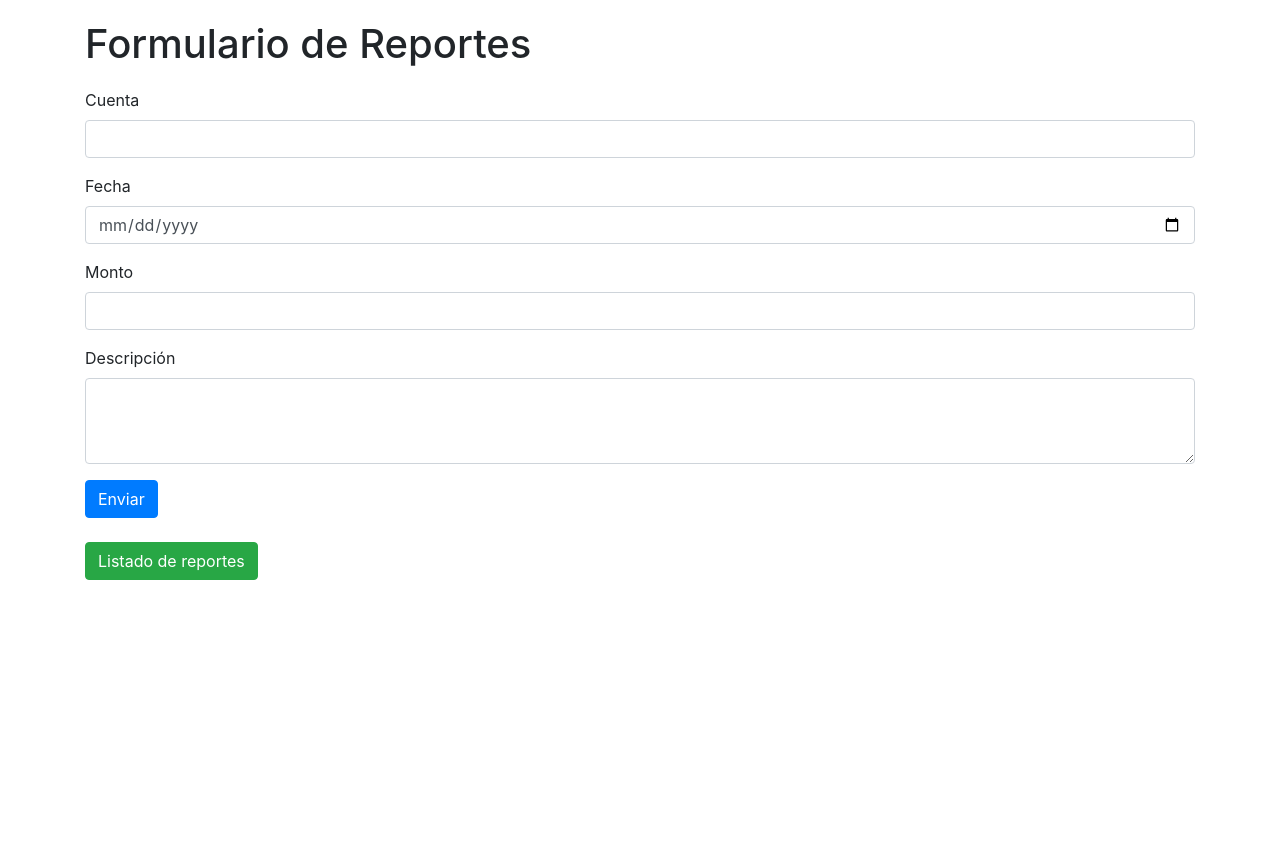
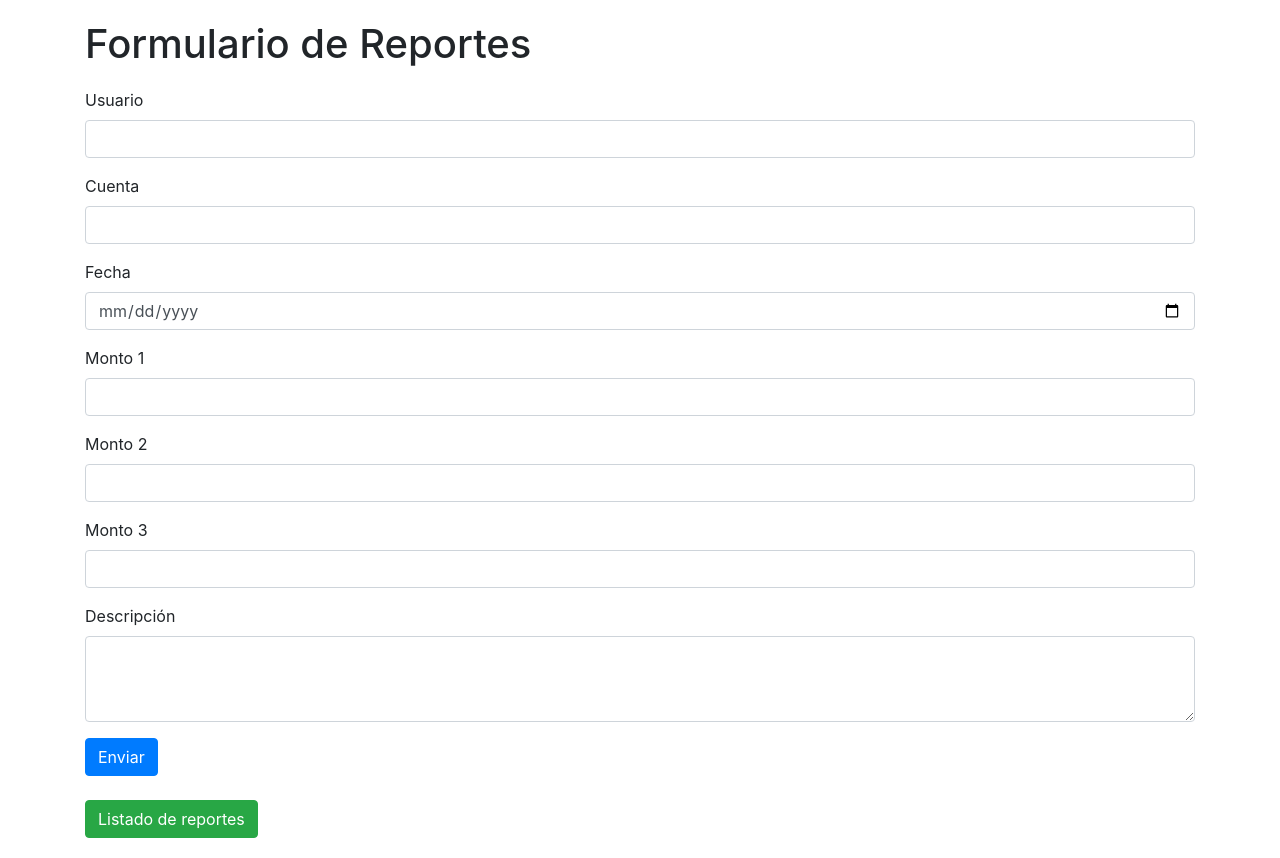
Before and after one commit to DavidMateoBarbosa/Arquisoft, a Django app: page /reportes-csv/crear/ in a window 1280 px wide. Before the commit the page ends 580 px from the top, so only its background shows below. Run offline with Django 3.2, Linux system fonts and the light colour scheme; parts of the project's set-up code (start-up, migrations or seed data) failed here and were passed over; some libraries are stand-ins or nearby versions.

Commit message:
Cambios reportes

```diff
--- a/whiletrue/reportes/reporte_tabla.html
+++ b/whiletrue/reportes/reporte_tabla.html
@@ -8,6 +8,7 @@
     <table border="1">
         <thead>
             <tr>
+                <th>Usuario</th>
                 <th>Cuenta</th>
                 <th>Fecha</th>
                 <th>Monto1</th>
@@ -20,6 +21,7 @@
         <tbody>
             {% for reporte in reportes %}
             <tr>
+                <td>{{ reporte.usuario }}</td>
                 <td>{{ reporte.cuenta }}</td>
                 <td>{{ reporte.fecha }}</td>
                 <td>{{ reporte.monto }}</td>
--- a/whiletrue/templates/crear-reportes.html
+++ b/whiletrue/templates/crear-reportes.html
@@ -20,6 +20,10 @@
         <h1>Formulario de Reportes</h1>
         <form action="/reportes-csv/crear/" method="POST"> <!-- Reemplaza con la URL de tu backend -->
             <div class="form-group">
+                <label for="usuario">Usuario</label>
+                <input type="text" class="form-control" id="usuario" name="usuario" required>
+            </div>
+            <div class="form-group">
                 <label for="cuenta">Cuenta</label>
                 <input type="text" class="form-control" id="cuenta" name="cuenta" required>
             </div>
@@ -28,8 +32,16 @@
                 <input type="date" class="form-control" id="fecha" name="fecha" required>
             </div>
             <div class="form-group">
-                <label for="monto">Monto</label>
+                <label for="monto">Monto 1</label>
                 <input type="number" step="0.01" class="form-control" id="monto" name="monto" required>
+            </div>
+            <div class="form-group">
+                <label for="monto2">Monto 2</label>
+                <input type="number" step="0.01" class="form-control" id="monto2" name="monto2" required>
+            </div>
+            <div class="form-group">
+                <label for="monto3">Monto 3</label>
+                <input type="number" step="0.01" class="form-control" id="monto3" name="monto3" required>
             </div>
             <div class="form-group">
                 <label for="descripcion">Descripción</label>
--- a/whiletrue/templates/reporte_tabla.html
+++ b/whiletrue/templates/reporte_tabla.html
@@ -17,6 +17,7 @@
         <table class="table table-bordered table-striped">
             <thead>
                 <tr>
+                    <td>Usuario</td>
                     <th>Cuenta</th>
                     <th>Fecha</th>
                     <th>Monto 1</th>
@@ -29,6 +30,7 @@
             <tbody>
                 {% for reporte in reportes %}
                     <tr>
+                        <td>{{ reporte.usuario }}</td>
                         <td>{{ reporte.cuenta }}</td>
                         <td>{{ reporte.fecha }}</td>
                         <td>{{ reporte.monto }}</td>
```
Also changed, not shown: whiletrue/reportes/migrations/0001_initial.py, whiletrue/reportes/migrations/0002_reporte_monto2_reporte_monto3_reporte_montototal_and_more.py (deleted), whiletrue/reportes/migrations/0003_alter_reporte_monto3.py (deleted), whiletrue/reportes/migrations/0004_alter_reporte_monto3.py (deleted), whiletrue/reportes/migrations/0005_alter_reporte_montototal.py (deleted), whiletrue/usuarios/migrations/0001_initial.py.
